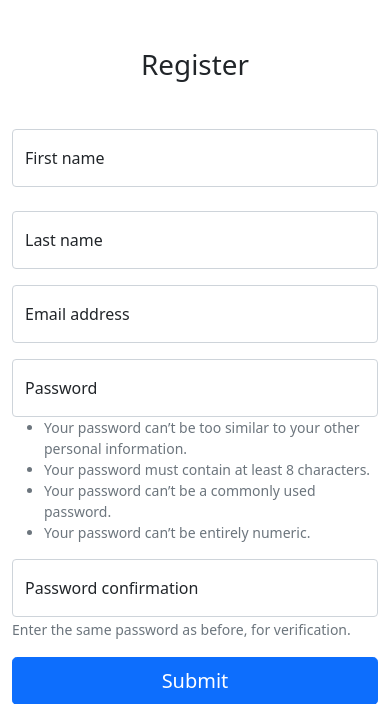
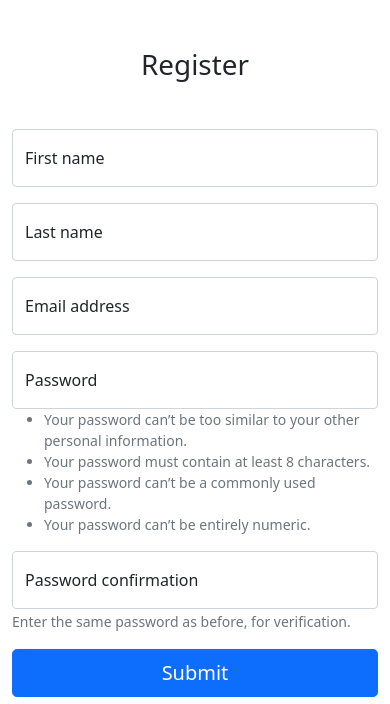
Before and after one commit to SvenKortekaas04/Domum, a Django app: page /register/ in a window 390 px wide. Shown: the top 704 px of the page. Run offline with Django 3.2, Linux system fonts and the light colour scheme.

Commit message:
Only use horizontal margin until medium breakpoint

```diff
--- a/apps/frontend/templates/users/register.html
+++ b/apps/frontend/templates/users/register.html
@@ -5,7 +5,7 @@
 {% endblock heading %}
 
 {% block form %}
-    <div class="row g-2">
+    <div class="row gx-md-2">
         <div class="col-md">
             <div class="form-floating mb-3">
                 {% if form.first_name.errors %}
```
